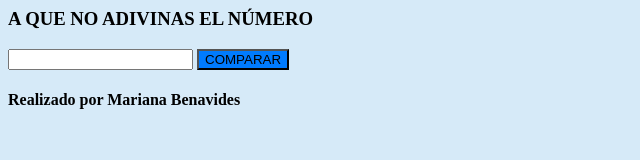
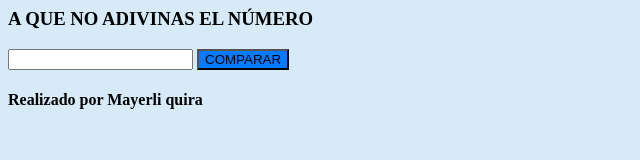
Before and after one commit to mayerly0515/Adivina-un-n-mero-, a plain HTML site: page index.html in a window 1280 px wide. Shown: the full height of the page, 0-640 px from the left. Drawn offline with Linux system fonts and the light colour scheme.

Commit message:
Update index.html

```diff
--- a/index.html
+++ b/index.html
@@ -8,6 +8,6 @@
      <h3>A QUE NO ADIVINAS EL NÚMERO</h3>
      <input type="number" id="barra" />
      <button onclick="adivinar()" class="primary">COMPARAR</button>
-     <h4>Realizado por Mariana Benavides</h4>
+     <h4>Realizado por Mayerli quira</h4>
    </body>
 </html>
```
